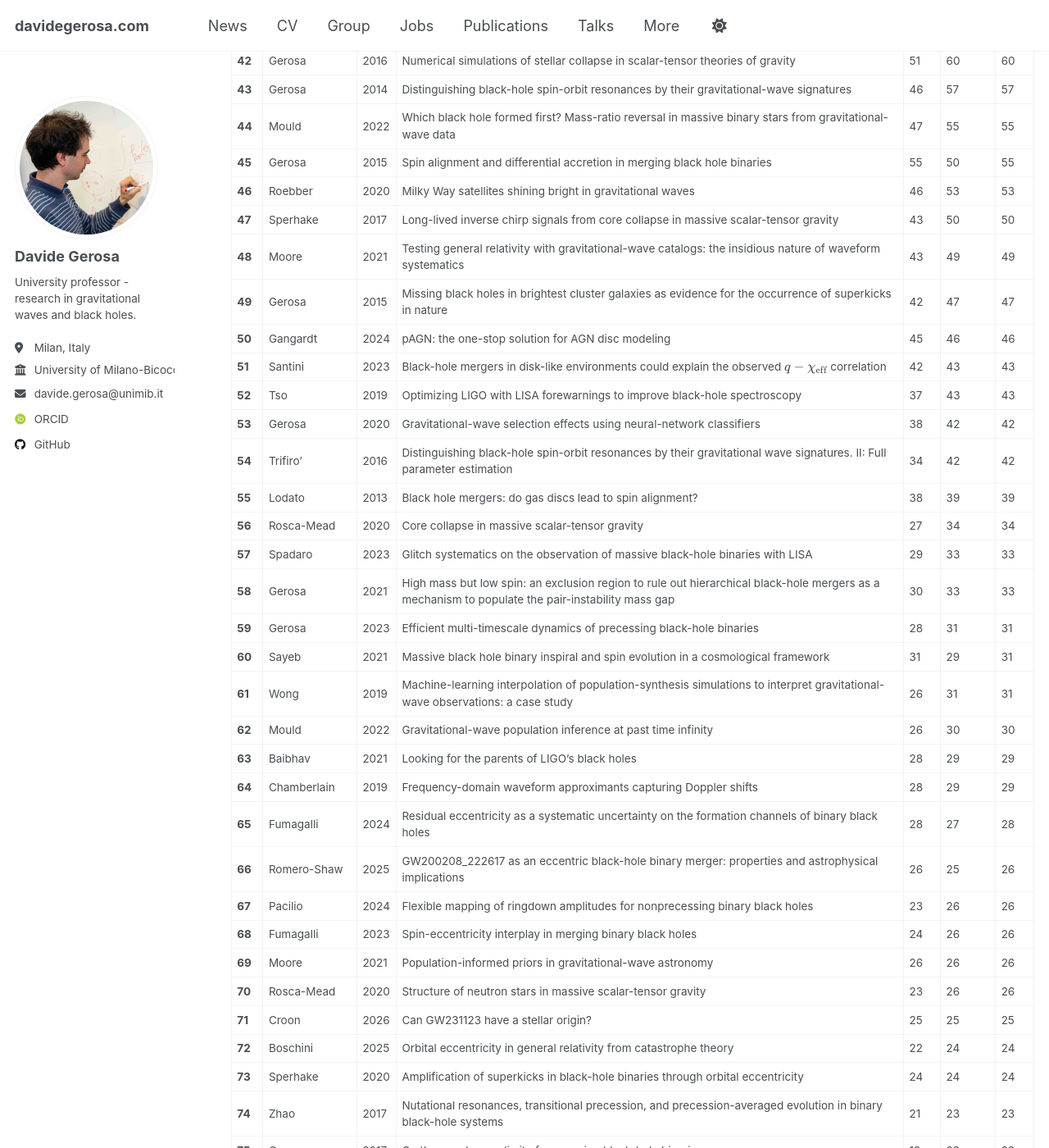
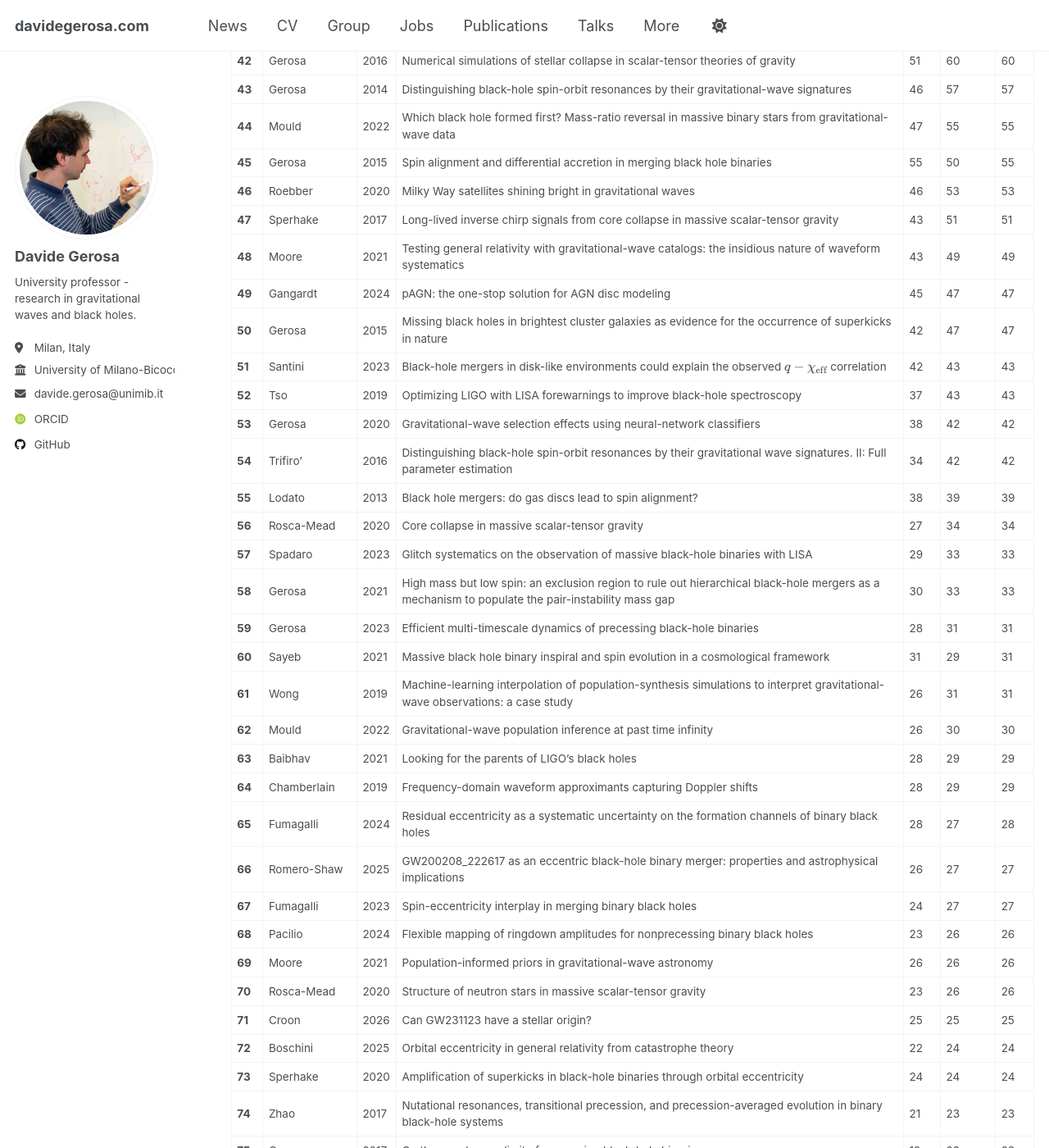
Before and after one commit to dgerosa/website, a Jekyll site: the page built from _pages/citations.md, in a window 1280 px wide and 1400 px high, scrolled down 2161 px. Shown: the whole window at 82% size. Built offline with Jekyll 4.4.1, drawn with Linux system fonts in a browser that asks for light colours; some web fonts are replaced; some of the changed text lies outside the part shown.

Commit message:
Website update from workflow

```diff
--- a/_pages/_citations.md
+++ b/_pages/_citations.md
@@ -55,10 +55,10 @@
 | **44** | Mould | 2022 | Which black hole formed first? Mass-ratio reversal in massive binary stars from gravitational-wave data | 47 | 55 | 55 |
 | **45** | Gerosa | 2015 | Spin alignment and differential accretion in merging black hole binaries | 55 | 50 | 55 |
 | **46** | Roebber | 2020 | Milky Way satellites shining bright in gravitational waves | 46 | 53 | 53 |
-| **47** | Sperhake | 2017 | Long-lived inverse chirp signals from core collapse in massive scalar-tensor gravity | 43 | 50 | 50 |
+| **47** | Sperhake | 2017 | Long-lived inverse chirp signals from core collapse in massive scalar-tensor gravity | 43 | 51 | 51 |
 | **48** | Moore | 2021 | Testing general relativity with gravitational-wave catalogs: the insidious nature of waveform systematics | 43 | 49 | 49 |
-| **49** | Gerosa | 2015 | Missing black holes in brightest cluster galaxies as evidence for the occurrence of superkicks in nature | 42 | 47 | 47 |
-| **50** | Gangardt | 2024 | pAGN: the one-stop solution for AGN disc modeling | 45 | 46 | 46 |
+| **49** | Gangardt | 2024 | pAGN: the one-stop solution for AGN disc modeling | 45 | 47 | 47 |
+| **50** | Gerosa | 2015 | Missing black holes in brightest cluster galaxies as evidence for the occurrence of superkicks in nature | 42 | 47 | 47 |
 | **51** | Santini | 2023 | Black-hole mergers in disk-like environments could explain the observed $$q-\chi_\mathrm{eff}$$ correlation | 42 | 43 | 43 |
 | **52** | Tso | 2019 | Optimizing LIGO with LISA forewarnings to improve black-hole spectroscopy | 37 | 43 | 43 |
 | **53** | Gerosa | 2020 | Gravitational-wave selection effects using neural-network classifiers | 38 | 42 | 42 |
@@ -74,9 +74,9 @@
 | **63** | Baibhav | 2021 | Looking for the parents of LIGO's black holes | 28 | 29 | 29 |
 | **64** | Chamberlain | 2019 | Frequency-domain waveform approximants capturing Doppler shifts | 28 | 29 | 29 |
 | **65** | Fumagalli | 2024 | Residual eccentricity as a systematic uncertainty on the formation channels of binary black holes | 28 | 27 | 28 |
-| **66** | Romero-Shaw | 2025 | GW200208_222617 as an eccentric black-hole binary merger: properties and astrophysical implications | 26 | 25 | 26 |
-| **67** | Pacilio | 2024 | Flexible mapping of ringdown amplitudes for nonprecessing binary black holes | 23 | 26 | 26 |
-| **68** | Fumagalli | 2023 | Spin-eccentricity interplay in merging binary black holes | 24 | 26 | 26 |
+| **66** | Romero-Shaw | 2025 | GW200208_222617 as an eccentric black-hole binary merger: properties and astrophysical implications | 26 | 27 | 27 |
+| **67** | Fumagalli | 2023 | Spin-eccentricity interplay in merging binary black holes | 24 | 27 | 27 |
+| **68** | Pacilio | 2024 | Flexible mapping of ringdown amplitudes for nonprecessing binary black holes | 23 | 26 | 26 |
 | **69** | Moore | 2021 | Population-informed priors in gravitational-wave astronomy | 26 | 26 | 26 |
 | **70** | Rosca-Mead | 2020 | Structure of neutron stars in massive scalar-tensor gravity | 23 | 26 | 26 |
 | **71** | Croon | 2026 | Can GW231123 have a stellar origin? | 25 | 25 | 25 |
```
Also changed, not shown: other parts of _pages/_citations.md (+6 -6 lines), _pages/_group.md (+1 -1 lines), _pages/_publications.md (+1 -1 lines), _pages/_talks.md (+1 -1 lines).
